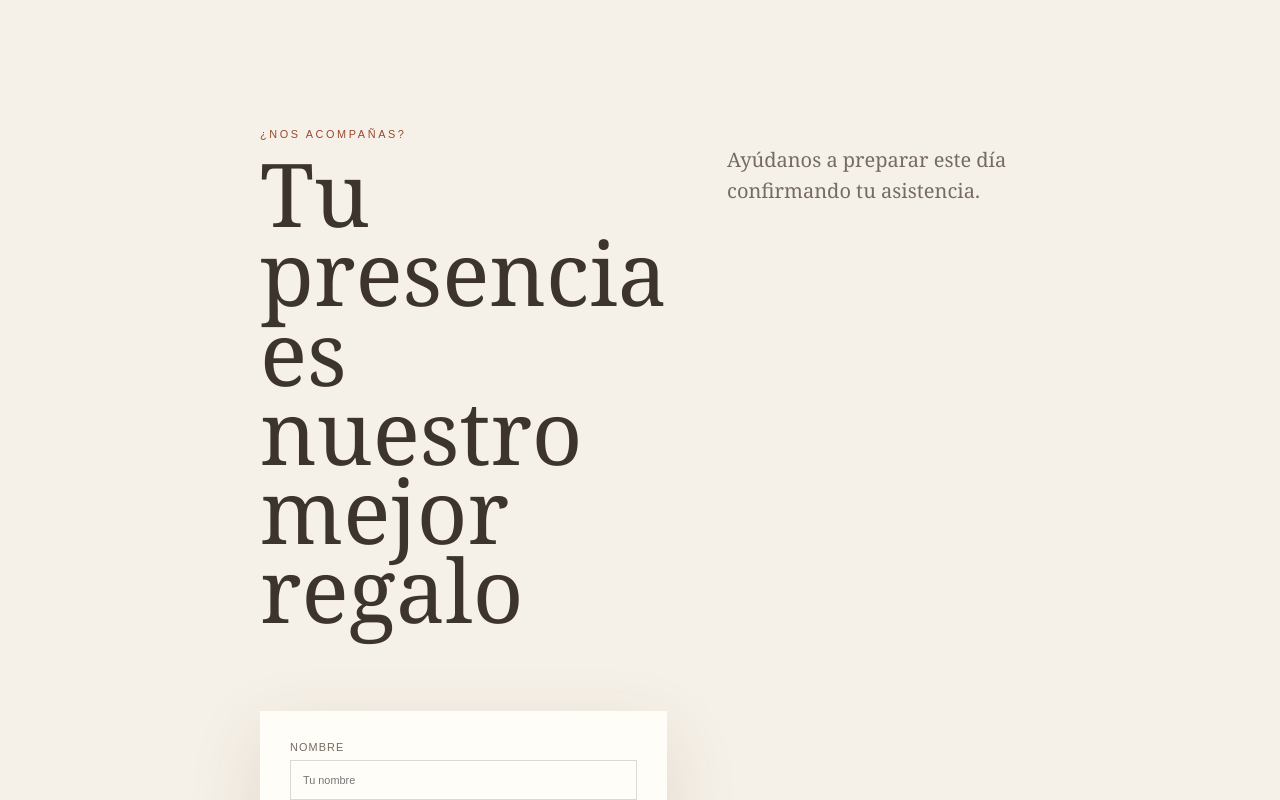
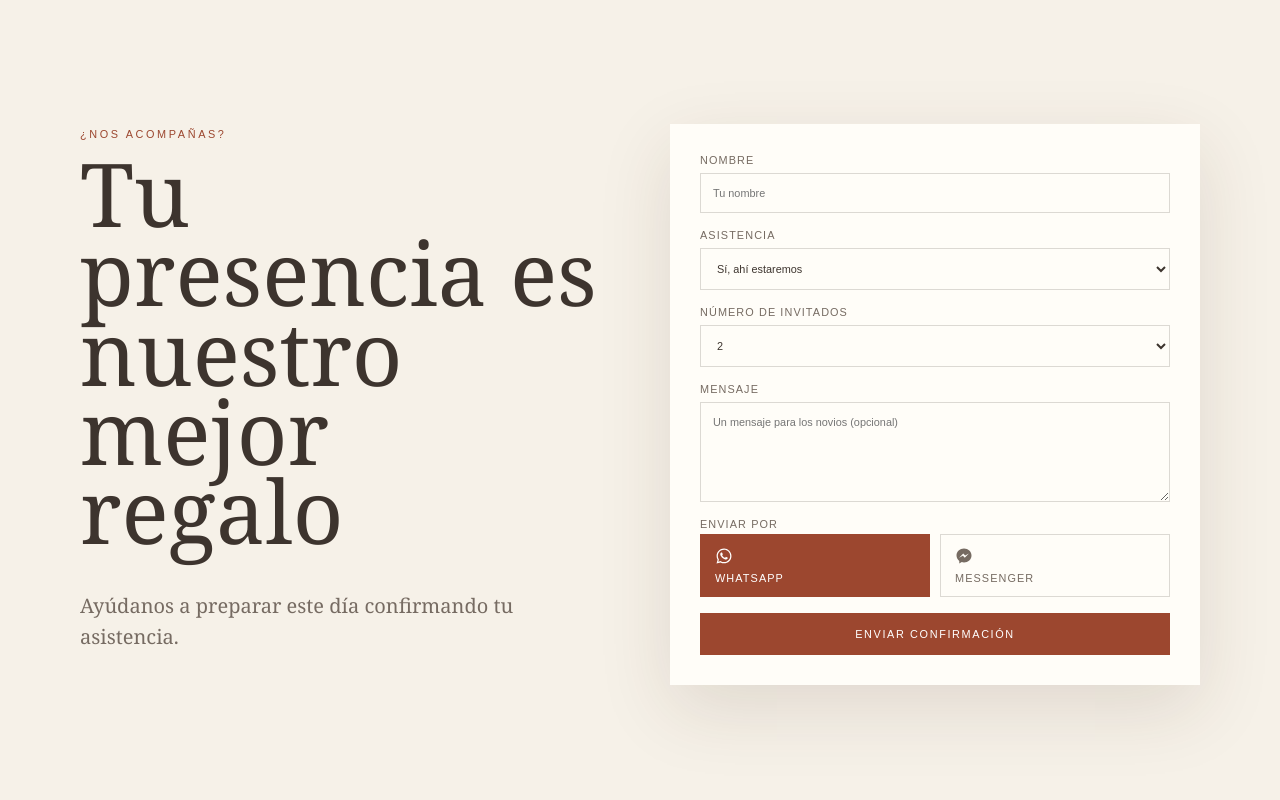
Before and after one commit to Lanyev/bodaInvitacionWeb, a React (Vite) app: page / in a window 1280 px wide. Shown: the part 5520-6320 px from the top of the page. Built offline with nearby package versions, Linux system fonts and the light colour scheme.

Commit message:
feat: add rsvp channel selector (WhatsApp / Messenger) and restructure layout

```diff
--- a/src/App.tsx
+++ b/src/App.tsx
@@ -88,6 +88,7 @@ function App() {
   const [menuOpen, setMenuOpen] = useState(false)
   const [lightbox, setLightbox] = useState<number | null>(null)
   const [submitted, setSubmitted] = useState(false)
+  const [channel, setChannel] = useState<'whatsapp' | 'messenger'>('whatsapp')
   const [musicPlaying, setMusicPlaying] = useState(false)
   const audioRef = useRef<HTMLAudioElement>(null)
   const reduce = useReducedMotion()
@@ -118,6 +119,28 @@ function App() {
   }
 
   const galleryItem = lightbox === null ? null : wedding.gallery[lightbox]
+
+  const handleRsvpSubmit = (event: FormEvent<HTMLFormElement>) => {
+    event.preventDefault()
+    const formData = new FormData(event.currentTarget)
+    const name = String(formData.get('name') ?? '').trim()
+    const attendance = String(formData.get('attendance') ?? 'yes')
+    const guests = String(formData.get('guests') ?? '2')
+    const message = String(formData.get('message') ?? '').trim()
+    const attendanceLabel = attendance === 'yes' ? 'Sí, ahí estaremos' : 'No podremos acompañarlos'
+    const lines = [
+      `¡Hola! Soy ${name || '—'}.`,
+      `Confirmación: ${attendanceLabel}.`,
+      `Número de invitados: ${guests}.`,
+      message ? `Mensaje: ${message}` : '',
+    ].filter(Boolean)
+    const text = encodeURIComponent(lines.join('\n'))
+    const url = channel === 'whatsapp'
+      ? `https://wa.me/${wedding.rsvp.whatsapp}?text=${text}`
+      : `https://m.me/${wedding.rsvp.messenger}?text=${text}`
+    setSubmitted(true)
+    window.open(url, '_blank', 'noopener,noreferrer')
+  }
   useEffect(() => {
     const onKeyDown = (event: KeyboardEvent) => {
       if (event.key === 'Escape') {
@@ -336,23 +359,38 @@ function App() {
         {wedding.sections.rsvp && (
           <motion.section id="rsvp" className="section section--paper" initial="hidden" whileInView="show" viewport={{ once: true, amount: 0.2 }} variants={stagger}>
             <div className="container rsvp">
-              <motion.div variants={fadeUp}><SectionTitle eyebrow="¿Nos acompañas?">Tu presencia es nuestro mejor regalo</SectionTitle></motion.div>
-              <motion.p className="section-copy" variants={fadeUp}>Ayúdanos a preparar este día confirmando tu asistencia.</motion.p>
+              <motion.div className="rsvp__intro" variants={fadeUp}>
+                <SectionTitle eyebrow="¿Nos acompañas?">Tu presencia es nuestro mejor regalo</SectionTitle>
+                <p className="section-copy">Ayúdanos a preparar este día confirmando tu asistencia.</p>
+              </motion.div>
               <motion.form
                 className="form"
-                onSubmit={(event: FormEvent<HTMLFormElement>) => { event.preventDefault(); setSubmitted(true) }}
+                onSubmit={handleRsvpSubmit}
                 variants={fadeUp}
               >
                 <label>Nombre<input required name="name" placeholder="Tu nombre" /></label>
                 <label>Asistencia<select name="attendance" defaultValue="yes"><option value="yes">Sí, ahí estaremos</option><option value="no">No podremos acompañarlos</option></select></label>
                 <label>Número de invitados<select name="guests" defaultValue="2"><option>1</option><option>2</option><option>3</option><option>4</option></select></label>
                 <label>Mensaje<textarea name="message" placeholder="Un mensaje para los novios (opcional)" /></label>
+                <fieldset className="form__channel">
+                  <legend>Enviar por</legend>
+                  <label className={`form__channel-option ${channel === 'whatsapp' ? 'is-selected' : ''}`}>
+                    <input type="radio" name="channel" value="whatsapp" checked={channel === 'whatsapp'} onChange={() => setChannel('whatsapp')} />
+                    <svg viewBox="0 0 24 24" aria-hidden="true"><path fill="currentColor" d="M19.05 4.91A9.82 9.82 0 0 0 12.04 2c-5.46 0-9.91 4.45-9.91 9.91 0 1.75.46 3.45 1.32 4.95L2.05 22l5.25-1.38a9.9 9.9 0 0 0 4.74 1.21h.01c5.46 0 9.91-4.45 9.91-9.91 0-2.65-1.03-5.14-2.91-7.01Zm-7.01 15.24h-.01a8.23 8.23 0 0 1-4.2-1.15l-.3-.18-3.12.82.83-3.04-.2-.31a8.23 8.23 0 0 1-1.26-4.38c0-4.54 3.7-8.24 8.25-8.24 2.2 0 4.27.86 5.83 2.42a8.18 8.18 0 0 1 2.42 5.83c0 4.54-3.7 8.23-8.24 8.23Zm4.51-6.16c-.25-.12-1.46-.72-1.69-.8-.23-.08-.39-.12-.56.12-.16.25-.64.8-.79.96-.15.16-.29.18-.54.06-.25-.12-1.04-.38-1.99-1.23-.74-.66-1.23-1.47-1.38-1.72-.14-.25-.02-.39.11-.51.11-.11.25-.29.37-.43.12-.14.16-.25.25-.41.08-.16.04-.31-.02-.43-.06-.12-.56-1.34-.76-1.84-.2-.49-.41-.42-.56-.43h-.48c-.16 0-.43.06-.66.31-.23.25-.86.84-.86 2.06s.89 2.39 1.01 2.55c.12.16 1.74 2.66 4.22 3.73.59.26 1.05.41 1.41.52.59.19 1.13.16 1.56.1.48-.07 1.46-.6 1.67-1.18.21-.58.21-1.07.15-1.18-.06-.11-.23-.18-.48-.31Z"/></svg>
+                    <span>WhatsApp</span>
+                  </label>
+                  <label className={`form__channel-option ${channel === 'messenger' ? 'is-selected' : ''}`}>
+                    <input type="radio" name="channel" value="messenger" checked={channel === 'messenger'} onChange={() => setChannel('messenger')} />
+                    <svg viewBox="0 0 24 24" aria-hidden="true"><path fill="currentColor" d="M12 2C6.48 2 2 6.16 2 11.3c0 2.93 1.45 5.54 3.7 7.23V22l3.36-1.85c.9.25 1.85.38 2.84.38h.1c5.52 0 10-4.16 10-9.3S17.52 2 12 2Zm1.04 12.46-2.55-2.72-4.97 2.72 5.46-5.78 2.6 2.72 4.92-2.72-5.46 5.78Z"/></svg>
+                    <span>Messenger</span>
+                  </label>
+                </fieldset>
                 <AnimatePresence mode="wait" initial={false}>
                   {submitted ? (
-                    <motion.p key="thanks" className="form__message" role="status" initial={{ opacity: 0, y: 8 }} animate={{ opacity: 1, y: 0 }} exit={{ opacity: 0 }}>¡Gracias! Tu confirmación de prueba quedó registrada visualmente.</motion.p>
+                    <motion.p key="thanks" className="form__message" role="status" initial={{ opacity: 0, y: 8 }} animate={{ opacity: 1, y: 0 }} exit={{ opacity: 0 }}>¡Gracias! Abriendo {channel === 'whatsapp' ? 'WhatsApp' : 'Messenger'} para enviar tu confirmación…</motion.p>
                   ) : (
                     <motion.button key="submit" className="button" type="submit" initial={{ opacity: 0, y: 8 }} animate={{ opacity: 1, y: 0 }} exit={{ opacity: 0 }} whileHover={reduce ? undefined : { y: -2 }} whileTap={reduce ? undefined : { scale: 0.98 }}>
-                      Confirmar asistencia
+                      Enviar confirmación
                     </motion.button>
                   )}
                 </AnimatePresence>
--- a/src/data/wedding.ts
+++ b/src/data/wedding.ts
@@ -8,6 +8,7 @@ export type WeddingConfig = {
   location: { image: string }
   program: { time: string; title: string; description: string }[]
   music: { enabled: boolean; title: string; artist: string; src: string }
+  rsvp: { whatsapp: string; messenger: string }
   gallery: { src: string; alt: string; size: 'wide' | 'tall' | 'standard' }[]
   sections: { story: boolean; countdown: boolean; events: boolean; program: boolean; gallery: boolean; rsvp: boolean; location: boolean }
 }
@@ -63,5 +64,9 @@ export const wedding: WeddingConfig = {
     { src: `${base}images/gallery-05.jpg`, alt: 'Flores claras sobre una mesa', size: 'standard' },
     { src: `${base}images/gallery-06.jpg`, alt: 'Anillos de boda sobre una mesa', size: 'standard' },
   ],
+  rsvp: {
+    whatsapp: '6563655560',
+    messenger: 'Lanyev',
+  },
   sections: { story: true, countdown: true, events: true, program: true, gallery: true, rsvp: true, location: true },
 }
--- a/src/styles/theme.css
+++ b/src/styles/theme.css
@@ -98,7 +98,16 @@ a { color: inherit; }
 .gallery__item img { width: 100%; height: auto; display: block; transition: transform .6s ease; }
 .gallery__item:hover img { transform: scale(1.04); }
 
-.rsvp { display: grid; grid-template-columns: 1fr 1fr; gap: 60px; align-items: start; max-width: 760px; margin: 0 auto; }
+.rsvp { display: grid; grid-template-columns: 1fr 1fr; gap: 60px; align-items: start; }
+.rsvp__intro { display: flex; flex-direction: column; gap: 18px; }
+.rsvp__intro .section-copy { margin: 0; }
+.form__channel { display: grid; grid-template-columns: 1fr 1fr; gap: 10px; padding: 0; border: 0; margin: 0; }
+.form__channel legend { width: 100%; padding: 0; color: var(--muted); font-size: .68rem; letter-spacing: .1em; text-transform: uppercase; margin-bottom: 4px; }
+.form__channel-option { display: flex; align-items: center; gap: 10px; padding: 12px 14px; border: 1px solid var(--line); background: transparent; color: var(--ink); cursor: pointer; font-size: .72rem; letter-spacing: .12em; text-transform: uppercase; transition: border-color .2s, background .2s, color .2s; }
+.form__channel-option svg { width: 18px; height: 18px; flex: 0 0 18px; }
+.form__channel-option:hover { border-color: var(--terracotta); }
+.form__channel-option.is-selected { border-color: var(--terracotta); background: var(--terracotta); color: #fff; }
+.form__channel-option input { position: absolute; opacity: 0; pointer-events: none; }
 .form { display: grid; gap: 16px; padding: 30px; background: var(--paper-bright); box-shadow: var(--shadow); }
 .form label { display: grid; gap: 7px; color: var(--muted); font-size: .68rem; letter-spacing: .1em; text-transform: uppercase; }
 .form input, .form select, .form textarea { width: 100%; padding: 13px 12px; border: 1px solid var(--line); border-radius: 0; background: transparent; color: var(--ink); outline-color: var(--terracotta); }
```
